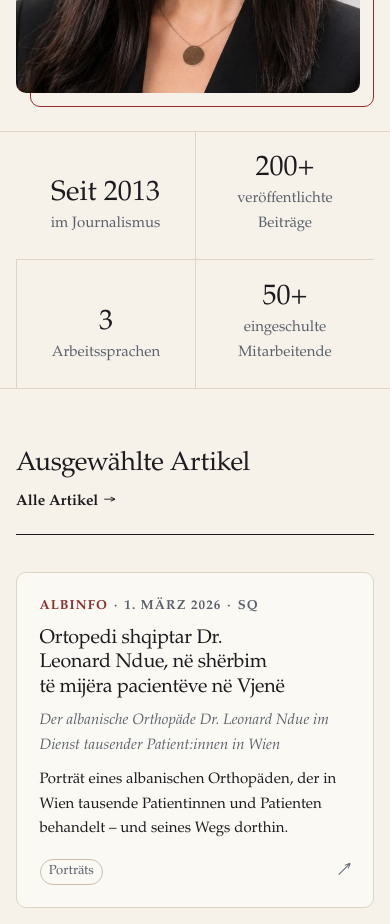
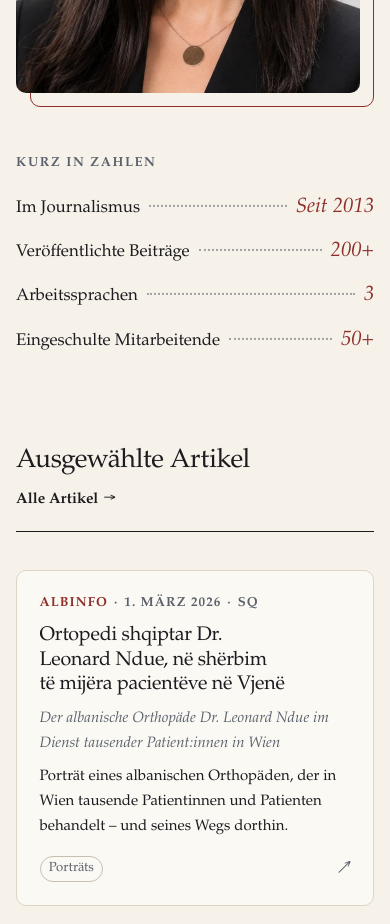
Before and after one commit to OrgestLikaj/rozafe-rexhepaj, an Astro site: page / in a window 390 px wide. Shown: the part 980-1904 px from the top of the page. Built offline with nearby package versions, Linux system fonts and the light colour scheme; Astro itself is replaced by a stand-in of ours.

Commit message:
Show home stats as a letter-style ledger
Replace the boxed grid with label, dotted leader and garnet italic
figure per line; two columns on desktop, one on phones.

Co-Authored-By: Claude Opus 5.5 <noreply@anthropic.com>

```diff
--- a/src/views/HomePage.astro
+++ b/src/views/HomePage.astro
@@ -80,6 +80,7 @@ const pastOutlets = ['IndeksOnline', 'Klan Kosova'];
 
   <section class="facts" aria-label={copy.factsLabel}>
     <div class="container">
+      <p class="facts__title kicker" aria-hidden="true">{copy.factsLabel}</p>
       <dl class="facts__list">
         {
           profile.facts.map((f) => (
@@ -275,48 +276,58 @@ const pastOutlets = ['IndeksOnline', 'Klan Kosova'];
     background: var(--paper-2);
   }
 
-  /* Facts strip */
+  /* Facts: a ledger like the list at the foot of a letter.
+     Label on the left, a dotted leader, the figure in garnet italic on the right. No boxes. */
   .facts {
-    border-block: 1px solid var(--rule);
+    padding-block: clamp(1.5rem, 1rem + 2vw, 2.75rem);
+  }
+  .facts__title {
+    margin-bottom: 0.75rem;
   }
   .facts__list {
     display: grid;
-    grid-template-columns: repeat(2, 1fr);
+    column-gap: clamp(2rem, 1rem + 4vw, 5rem);
     margin: 0;
   }
   @media (min-width: 720px) {
     .facts__list {
-      grid-template-columns: repeat(4, 1fr);
+      grid-template-columns: repeat(2, 1fr);
     }
   }
   .facts__item {
     display: flex;
-    flex-direction: column-reverse;
-    gap: 0.15rem;
-    padding: 1.5rem 1rem;
-    text-align: center;
+    align-items: baseline;
+    gap: 0.6rem;
+    padding-block: 0.55rem;
   }
-  .facts__item + .facts__item {
-    border-left: 1px solid var(--rule);
+  .facts__item::after {
+    /* The leader sits between label and figure; order puts it in the middle. */
+    content: '';
+    order: 1;
+    flex: 1;
+    min-width: 1.5rem;
+    border-bottom: 2px dotted color-mix(in srgb, var(--muted) 55%, transparent);
+    transform: translateY(-0.3em);
   }
-  @media (max-width: 719px) {
-    .facts__item:nth-child(3) {
-      border-left: 0;
-    }
-    .facts__item:nth-child(n + 3) {
-      border-top: 1px solid var(--rule);
-    }
+  .facts__item dt {
+    order: 0;
+    font-size: var(--fs-body);
+  }
+  /* Labels are written to follow the figure ("in journalism"); as a ledger line they start capitalised. */
+  .facts__item dt::first-letter {
+    text-transform: uppercase;
   }
   .facts__item dd {
+    order: 2;
     margin: 0;
     font-family: var(--serif);
-    font-size: clamp(1.875rem, 1.5rem + 1.4vw, 2.75rem);
+    font-style: italic;
+    font-size: clamp(1.375rem, 1.2rem + 0.6vw, 1.75rem);
     font-weight: 500;
-    line-height: 1.1;
-  }
-  .facts__item dt {
-    font-size: var(--fs-small);
-    color: var(--muted);
+    line-height: 1.2;
+    color: var(--accent);
+    white-space: nowrap;
+    font-variant-numeric: oldstyle-nums;
   }
 
   /* Featured cards */
```
